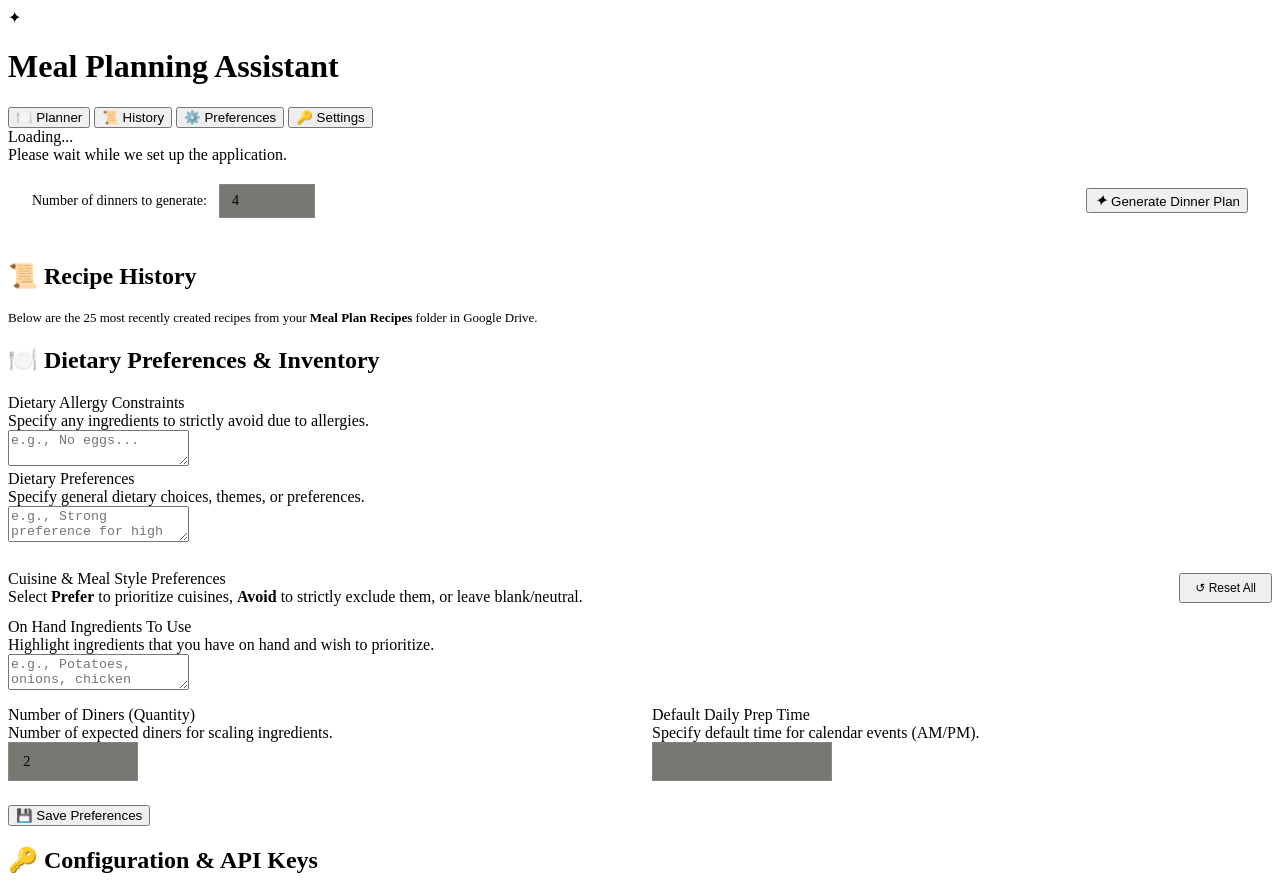
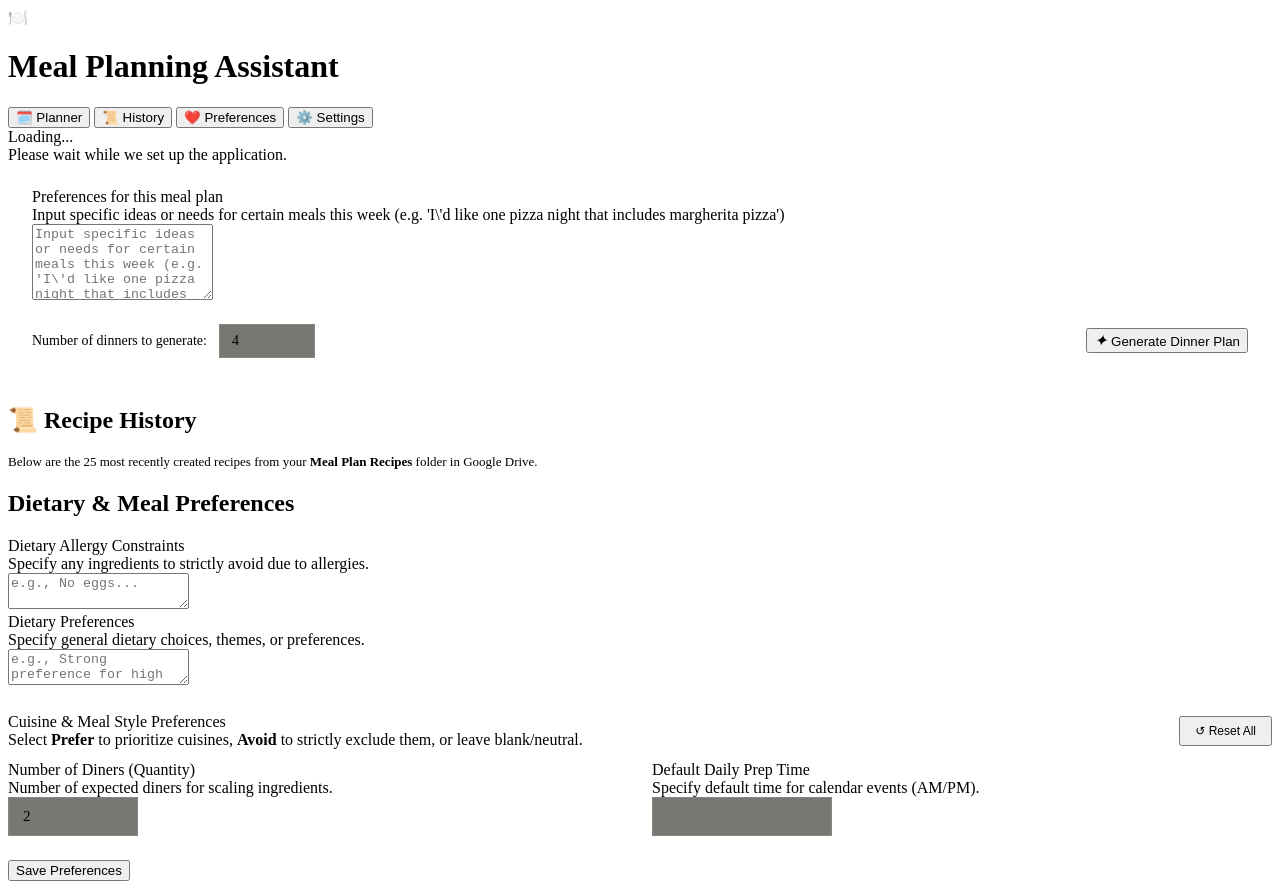
Before and after one commit to philperrin/meal_planning, a website: page Index.html in a window 1280 px wide. Shown: the top 884 px of the page. Drawn offline with Linux system fonts and the light colour scheme.

Commit message:
Ephemeral text input for plan, some icons

```diff
--- a/Index.html
+++ b/Index.html
@@ -13,14 +13,14 @@
     <!-- Header Area -->
     <header>
       <div class="brand">
-        <span class="brand-icon">✦</span>
+        <span class="brand-icon">🍽️</span>
         <h1>Meal Planning Assistant</h1>
       </div>
       <nav>
-        <button class="nav-tab active" data-view="planner">🍽️ Planner</button>
+        <button class="nav-tab active" data-view="planner">🗓️ Planner</button>
         <button class="nav-tab" data-view="history">📜 History</button>
-        <button class="nav-tab" data-view="preferences">⚙️ Preferences</button>
-        <button class="nav-tab" data-view="settings">🔑 Settings</button>
+        <button class="nav-tab" data-view="preferences">❤️ Preferences</button>
+        <button class="nav-tab" data-view="settings">⚙️ Settings</button>
       </nav>
     </header>
 
@@ -36,7 +36,15 @@
 
       <!-- VIEW: PLANNER -->
       <div class="view active" id="planner-view">
-        <div class="panel" style="margin-bottom: 24px; padding: 20px 24px;">
+        <div class="panel" style="margin-bottom: 24px; padding: 24px;">
+          <div class="form-group" style="margin-bottom: 20px;">
+            <label for="plan-preferences-input">Preferences for this meal plan</label>
+            <div class="input-desc">Input specific ideas or needs for certain meals this week (e.g. 'I\'d like one pizza
+              night that includes margherita pizza')</div>
+            <textarea id="plan-preferences-input"
+              placeholder="Input specific ideas or needs for certain meals this week (e.g. 'I\'d like one pizza night that includes margherita pizza')"
+              rows="2" style="min-height: 70px;"></textarea>
+          </div>
           <div style="display: flex; align-items: center; justify-content: space-between; flex-wrap: wrap; gap: 16px;">
             <div style="display: flex; align-items: center; gap: 12px;">
               <label for="meal-count-input"
@@ -71,7 +79,7 @@
       <!-- VIEW: PREFERENCES -->
       <div class="view" id="preferences-view">
         <div class="panel">
-          <h2 class="panel-title">🍽️ Dietary Preferences & Inventory</h2>
+          <h2 class="panel-title">Dietary & Meal Preferences</h2>
 
           <div class="form-group">
             <label for="pref-allergies">Dietary Allergy Constraints</label>
@@ -88,23 +96,20 @@
 
           <!-- Cuisine Preferences Section -->
           <div class="form-group" style="margin-top: 24px;">
-            <div style="display: flex; justify-content: space-between; align-items: center; flex-wrap: wrap; gap: 10px; margin-bottom: 12px;">
+            <div
+              style="display: flex; justify-content: space-between; align-items: center; flex-wrap: wrap; gap: 10px; margin-bottom: 12px;">
               <div>
                 <label style="margin-bottom: 2px;">Cuisine & Meal Style Preferences</label>
-                <div class="input-desc" style="margin-bottom: 0;">Select <strong>Prefer</strong> to prioritize cuisines, <strong>Avoid</strong> to strictly exclude them, or leave blank/neutral.</div>
+                <div class="input-desc" style="margin-bottom: 0;">Select <strong>Prefer</strong> to prioritize cuisines,
+                  <strong>Avoid</strong> to strictly exclude them, or leave blank/neutral.</div>
               </div>
-              <button type="button" class="btn btn-secondary" onclick="handleResetCuisines()" style="padding: 6px 14px; font-size: 12px; height: auto;">↺ Reset All</button>
+              <button type="button" class="btn btn-secondary" onclick="handleResetCuisines()"
+                style="padding: 6px 14px; font-size: 12px; height: auto;">↺ Reset All</button>
             </div>
 
             <div id="cuisine-grid" class="cuisine-grid">
               <!-- Dynamically populated cuisine items -->
             </div>
-          </div>
-
-          <div class="form-group">
-            <label for="pref-on-hand">On Hand Ingredients To Use</label>
-            <div class="input-desc">Highlight ingredients that you have on hand and wish to prioritize.</div>
-            <textarea id="pref-on-hand" placeholder="e.g., Potatoes, onions, chicken breast..."></textarea>
           </div>
 
           <!-- Diner Count and daily prep time row -->
@@ -126,7 +131,7 @@
           </div>
 
           <div style="margin-top: 24px;">
-            <button class="btn" onclick="handleSavePreferences()">💾 Save Preferences</button>
+            <button class="btn" onclick="handleSavePreferences()">Save Preferences</button>
           </div>
         </div>
       </div>
```
Also changed, not shown: JavaScript.html (+3 -4 lines), Styles.html (+1 -3 lines), README.md, 1 other file.
